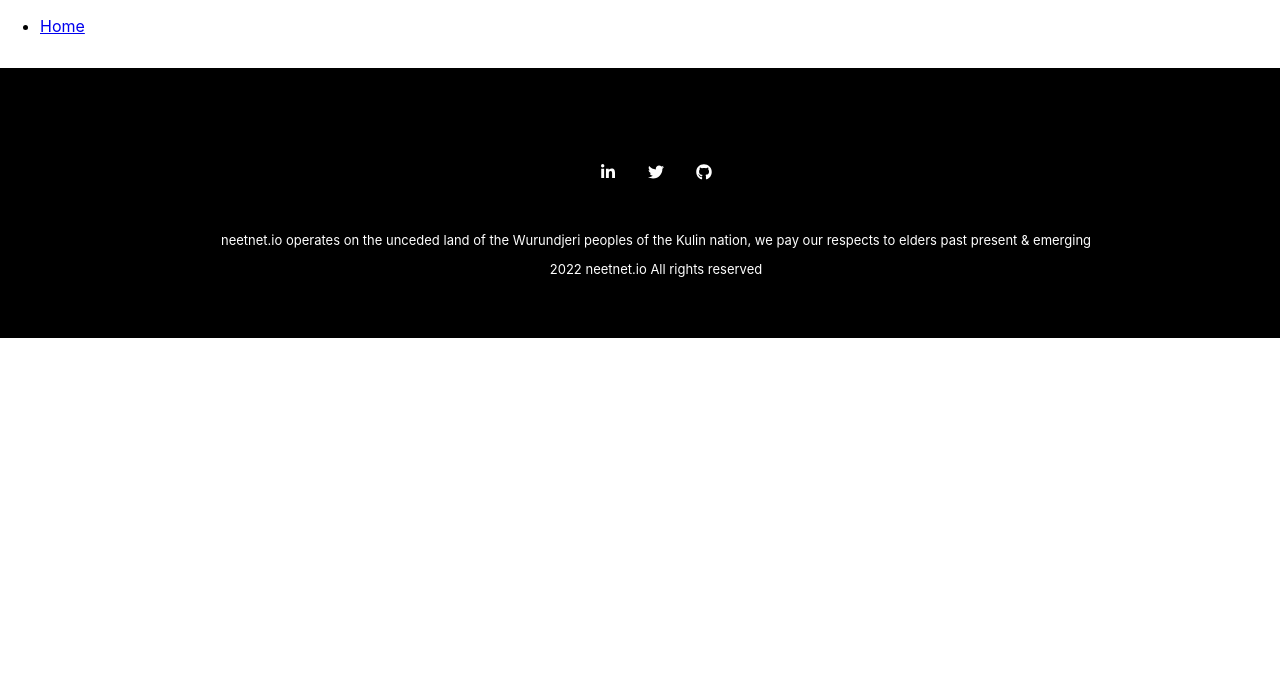
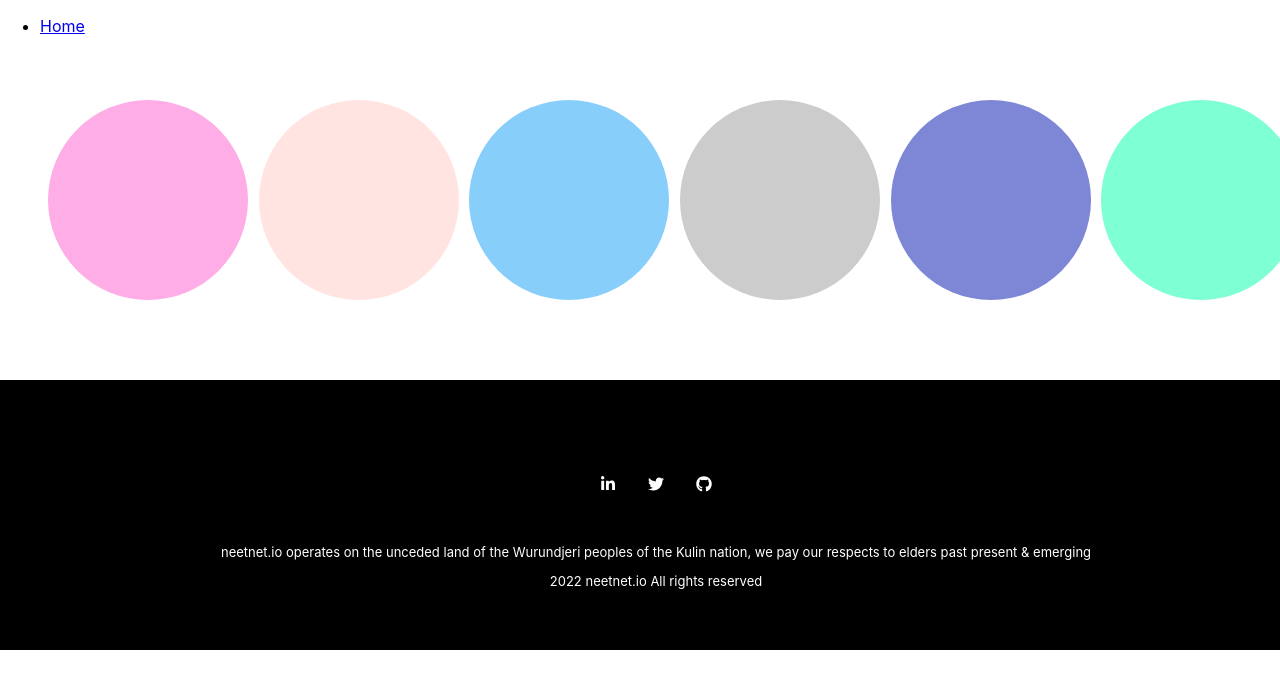
Before and after one commit to neetnet200/material-ui-funlab, a React (Create React App) app in the folder mui-template/: page /funWithGrid in a window 1280 px wide. Shown: the top 688 px of the page. Built offline with nearby package versions, Linux system fonts and the light colour scheme.

Commit message:
add navigation

```diff
--- a/mui-template/src/App.js
+++ b/mui-template/src/App.js
@@ -3,6 +3,7 @@ import { Routes, Route } from "react-router-dom";
 import Main from "./components/main";
 import Footer from "./components/footer";
 import Navbar from "./components/navbar";
+import FunWithGrid from "./components/funWithGrid";
 
 function App() {
   return (
@@ -10,6 +11,7 @@ function App() {
       <Navbar />
       <Routes>
         <Route path="/" element={<Main />} />
+        <Route path="/funWithGrid" element={<FunWithGrid/>} />
       </Routes>
       <Footer />
     </div>
--- a/mui-template/src/components/main.js
+++ b/mui-template/src/components/main.js
@@ -1,6 +1,5 @@
 import React from "react";
 import { useNavigate } from "react-router-dom";
-import FunWithGrid from "./funWithGrid";
 import { Typography, Button } from "@mui/material";
 
 function Main() {
@@ -14,7 +13,7 @@ function Main() {
         variant="contained"
         color="success"
         onClick={() => {
-          navigate(<FunWithGrid />);
+          navigate("/funWithGrid");
         }}
       >
         Grid
```
